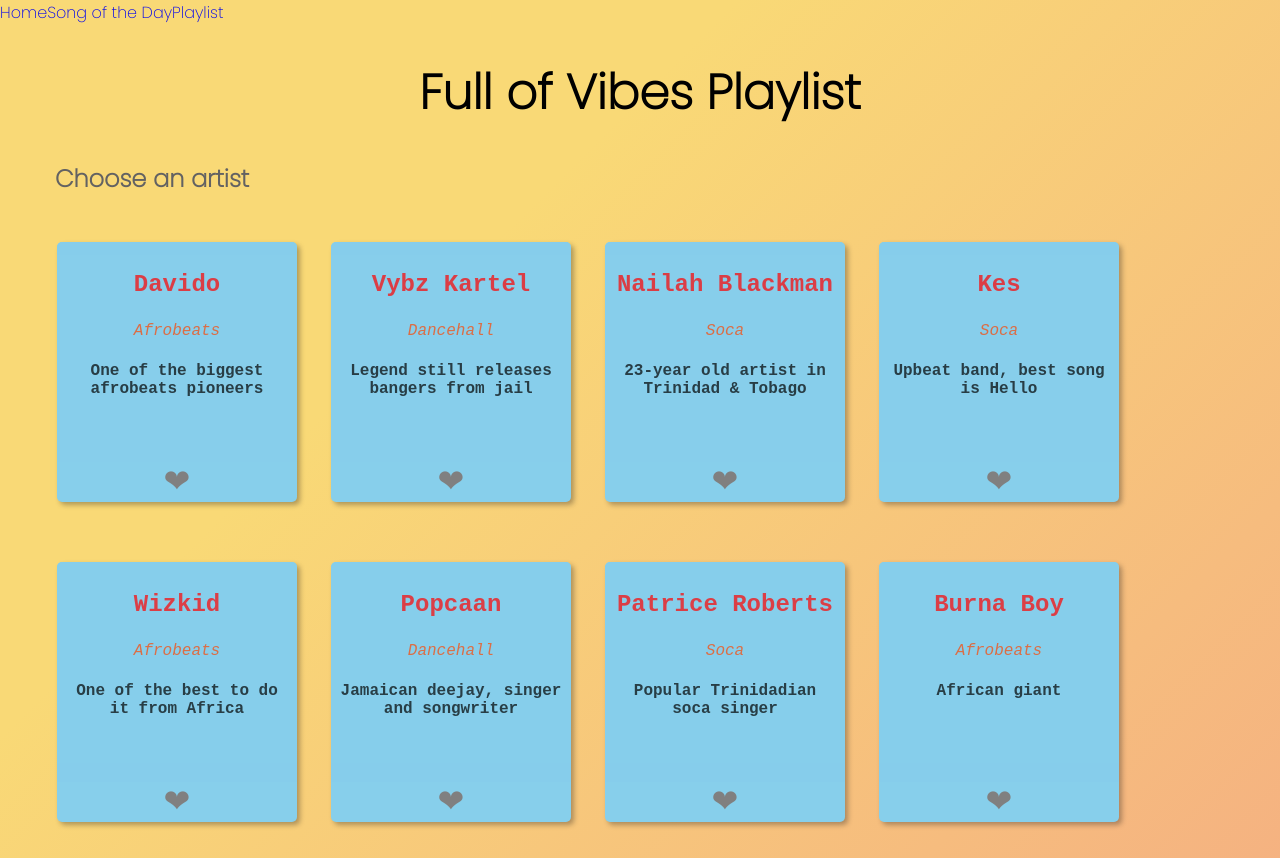
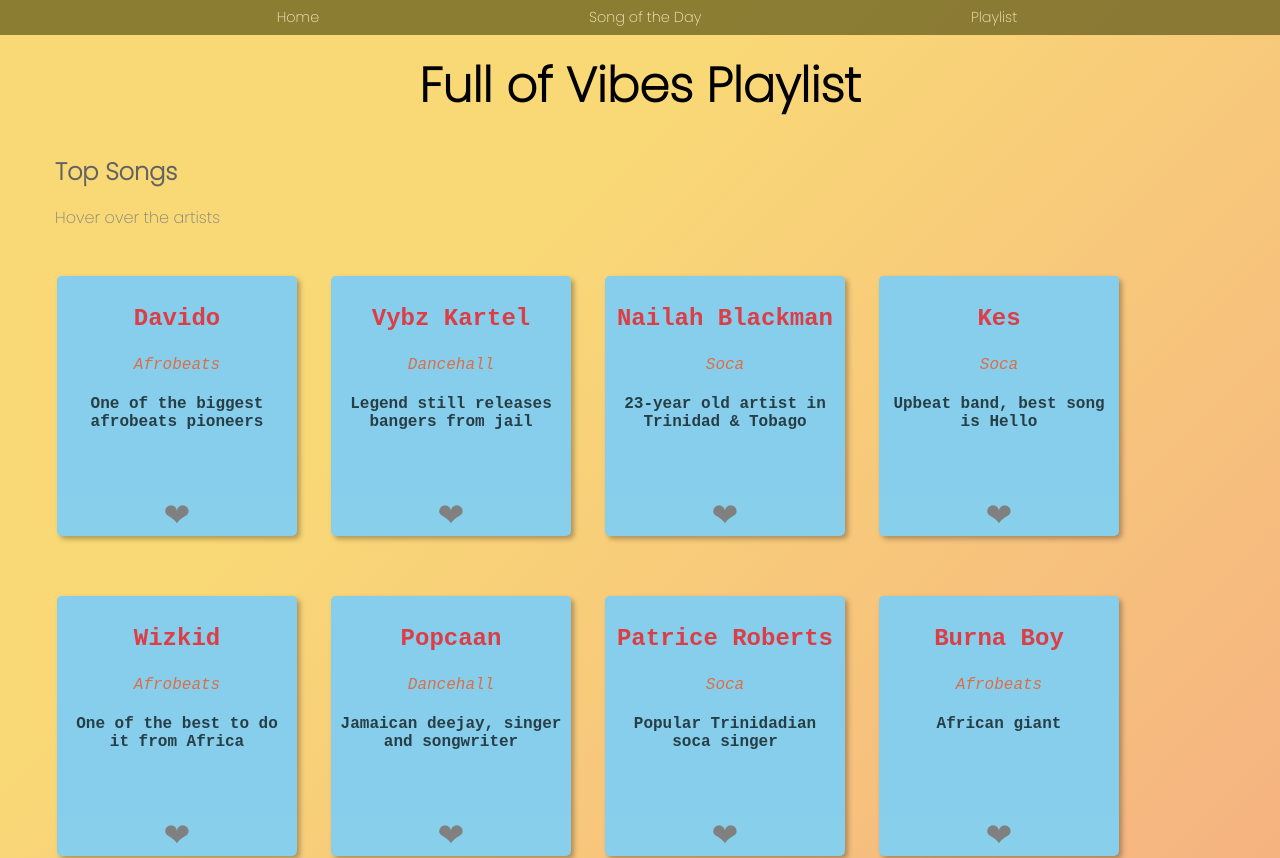
Before and after one commit to olu-akano/playmusic-app, a React app: page / in a window 1280 px wide. Shown: the top 858 px of the page. Built offline with nearby package versions, Linux system fonts and the light colour scheme; the HTML template or start-up script is replaced by a standard one.

Commit message:
navigation bar and style

```diff
--- a/src/components/Card/style.css
+++ b/src/components/Card/style.css
@@ -15,6 +15,7 @@
     color: rgb(0, 0, 0);
     text-align: center;
     font-size: 3rem;
+    margin-top:50px;
 }
 
 h2 {
@@ -115,3 +116,8 @@
     font-size: 1rem;
     text-align: center;
 }
+
+.artistText {
+    margin-left: 55px;
+    color: grey;
+}
--- a/src/components/Playlists.jsx
+++ b/src/components/Playlists.jsx
@@ -29,7 +29,8 @@
     return (
         <>
             <section id="playlists">
-                <h2>Choose an artist</h2>
+                <h2>Top Songs</h2>
+                <p class="artistText">Hover over the artists</p>
                 <ol>
                     { renderPlaylists() }
                 </ol>
--- a/src/layout/Header/index.jsx
+++ b/src/layout/Header/index.jsx
@@ -5,9 +5,9 @@
 export const Header = () => {
     return(
         <nav>
-            <Link ClassName='Navbar' exact to='/'>Home</Link>
-            <NavLink ClassName='Navbar' to='https://www.youtube.com/watch?v=eldeaIAv_wE'>Song of the Day</NavLink>
-            <NavLink ClassName='Navbar' to='https://open.spotify.com/playlist/37i9dQZF1DXan38dNVDdl4'>Playlist</NavLink>
+            <Link exact to='/'>Home</Link>
+            <Link to='https://www.youtube.com/watch?v=eldeaIAv_wE'>Song of the Day</Link>
+            <Link to='https://open.spotify.com/playlist/37i9dQZF1DXan38dNVDdl4'>Playlist</Link>
         </nav>
     )
 };
--- a/src/layout/Header/style.css
+++ b/src/layout/Header/style.css
@@ -1,16 +1,20 @@
-.Navbar {
+nav {
     width: 100vw;
+    top:0;
     position: fixed;
-    background-color: beige;
-    padding: 30px;
+    background-color: rgb(65, 65, 7);
+    padding: 7px;
     display: flex;
-    justify-content: space-between;
+    justify-content: space-evenly;
     text-align: center;
     color: rgb(85, 0, 0);
+    font-size: 0.9rem;
+    opacity: 0.6;
 }
 
 a {
     text-decoration: none;
+    color: white;
 }
 
 a:hover {
```
